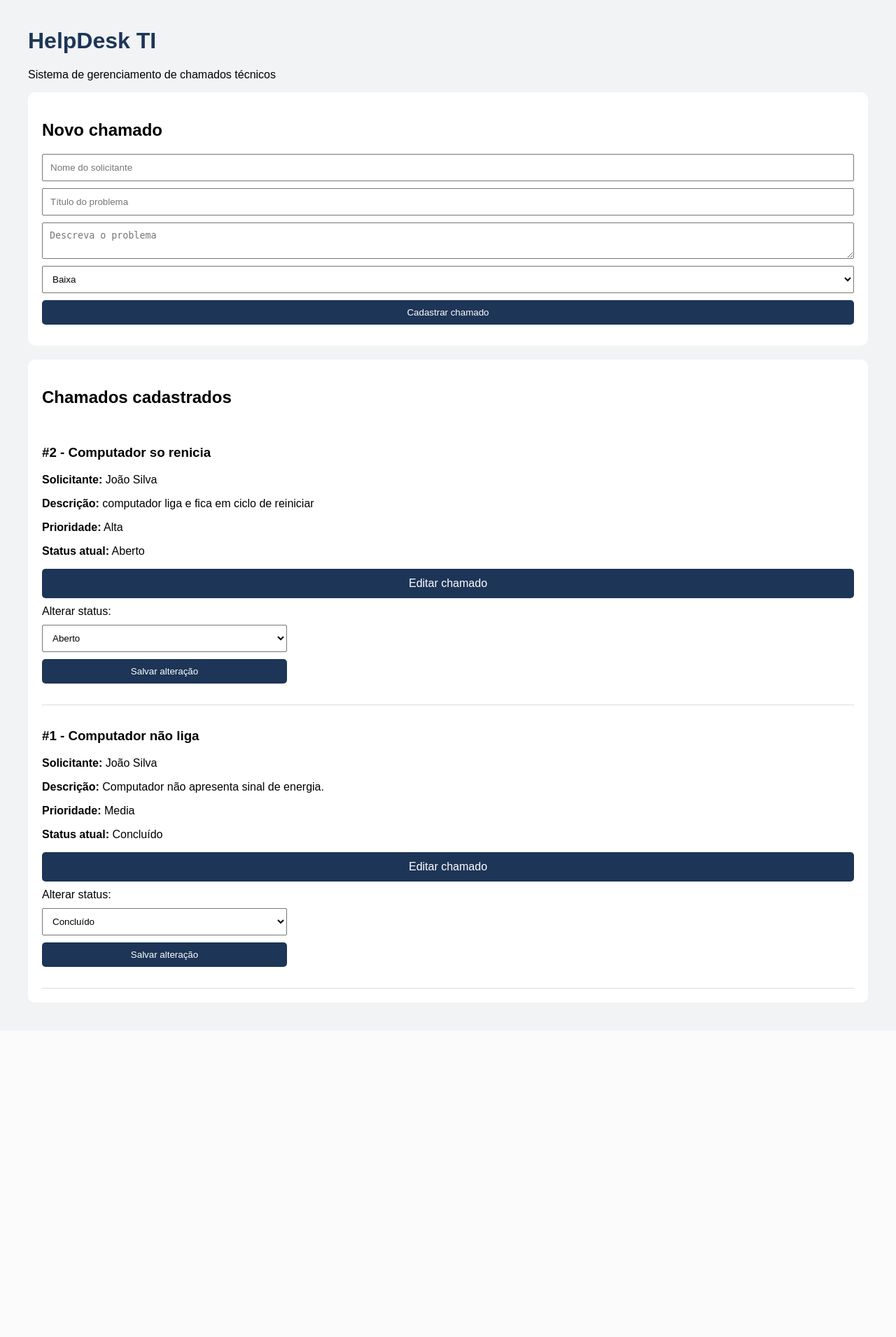
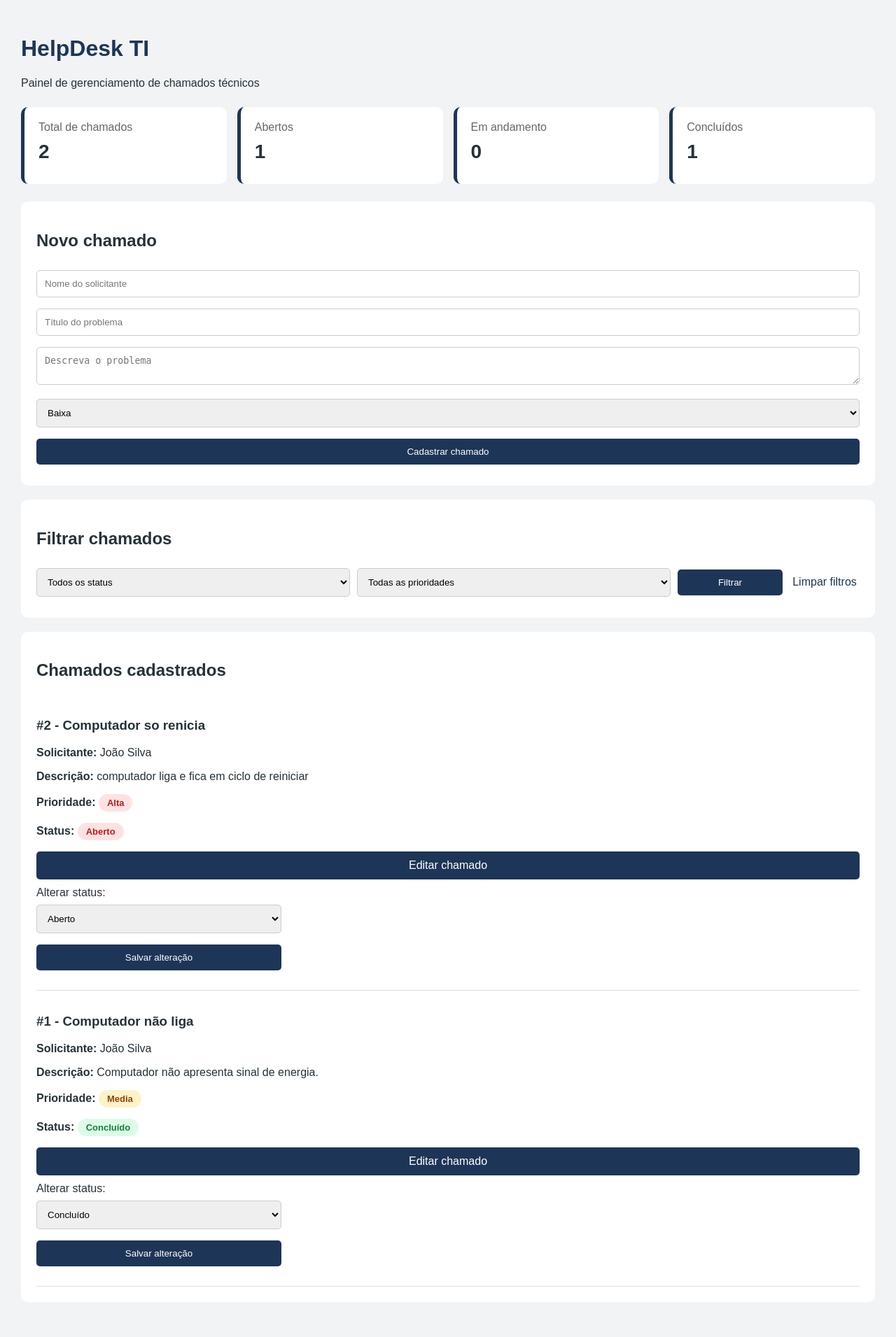
Before and after one commit to ThiagoTJB/HelpDesk-TI, a Flask app: page / in a window 1280 px wide. Shown: the whole page at 70% size. Before the commit the page ends 1413 px from the top, so only its background shows below. Run offline with Flask 3, Linux system fonts and the light colour scheme; data comes from the database, SQL or seed files in the repository; both versions use the stored data as it was after the commit.

Commit message:
v04
adicionado os filtros de chamados

```diff
--- a/app.py
+++ b/app.py
@@ -4,12 +4,11 @@ import sqlite3
 
 app = Flask(__name__)
 
-# Conexão com o banco de dados
+
 def conectar():
     return sqlite3.connect("database.db")
 
 
-# Criação do banco de dados
 def criar_banco():
     banco = conectar()
 
@@ -28,18 +27,59 @@ def criar_banco():
     banco.close()
 
 
-# Página inicial: listar chamados
+# Página inicial e painel administrativo
 @app.route("/")
 def inicio():
     banco = conectar()
 
-    chamados = banco.execute(
-        "SELECT * FROM chamados ORDER BY id DESC"
-    ).fetchall()
+    # Filtros
+    status = request.args.get("status", "")
+    prioridade = request.args.get("prioridade", "")
+
+    sql = "SELECT * FROM chamados WHERE 1=1"
+    parametros = []
+
+    if status:
+        sql += " AND status = ?"
+        parametros.append(status)
+
+    if prioridade:
+        sql += " AND prioridade = ?"
+        parametros.append(prioridade)
+
+    sql += " ORDER BY id DESC"
+
+    chamados = banco.execute(sql, parametros).fetchall()
+
+    # Indicadores do painel
+    total = banco.execute(
+        "SELECT COUNT(*) FROM chamados"
+    ).fetchone()[0]
+
+    abertos = banco.execute(
+        "SELECT COUNT(*) FROM chamados WHERE status = 'Aberto'"
+    ).fetchone()[0]
+
+    andamento = banco.execute(
+        "SELECT COUNT(*) FROM chamados WHERE status = 'Em andamento'"
+    ).fetchone()[0]
+
+    concluidos = banco.execute(
+        "SELECT COUNT(*) FROM chamados WHERE status = 'Concluído'"
+    ).fetchone()[0]
 
     banco.close()
 
-    return render_template("index.html", chamados=chamados)
+    return render_template(
+        "index.html",
+        chamados=chamados,
+        total=total,
+        abertos=abertos,
+        andamento=andamento,
+        concluidos=concluidos,
+        status_selecionado=status,
+        prioridade_selecionada=prioridade
+    )
 
 
 # Cadastrar chamado
@@ -87,7 +127,7 @@ def atualizar(id):
     return redirect("/")
 
 
-# Editar informações do chamado
+# Editar chamado
 @app.route("/editar/<int:id>", methods=["GET", "POST"])
 def editar(id):
     banco = conectar()
@@ -125,7 +165,6 @@ def editar(id):
     return render_template("editar.html", chamado=chamado)
 
 
-# Inicialização do sistema
 if __name__ == "__main__":
     criar_banco()
     app.run(debug=True)
--- a/templates/index.html
+++ b/templates/index.html
@@ -4,32 +4,67 @@
 
 <head>
     <meta charset="UTF-8">
-    <title>HelpDesk TI</title>
+    <meta name="viewport" content="width=device-width, initial-scale=1.0">
+    <title>HelpDesk TI | Painel</title>
 
     <style>
+        * {
+            box-sizing: border-box;
+        }
+
         body {
             font-family: Arial, sans-serif;
             background: #f1f3f5;
-            margin: 40px;
+            margin: 0;
+            padding: 30px;
+            color: #263238;
         }
 
         h1 {
             color: #1d3557;
         }
 
+        .cabecalho {
+            margin-bottom: 25px;
+        }
+
+        .painel {
+            display: grid;
+            grid-template-columns: repeat(4, 1fr);
+            gap: 15px;
+            margin-bottom: 25px;
+        }
+
+        .card {
+            background: white;
+            padding: 20px;
+            border-radius: 10px;
+            border-left: 5px solid #1d3557;
+        }
+
+        .card h2 {
+            font-size: 28px;
+            margin: 10px 0;
+        }
+
+        .card p {
+            color: #666;
+            margin: 0;
+        }
+
         .container {
             background: white;
-            padding: 20px;
+            padding: 22px;
             border-radius: 10px;
             margin-bottom: 20px;
         }
 
         input, textarea, select, button {
-            display: block;
             width: 100%;
-            padding: 10px;
-            margin: 10px 0;
-            box-sizing: border-box;
+            padding: 11px;
+            margin: 8px 0;
+            border-radius: 5px;
+            border: 1px solid #ccc;
         }
 
         button {
@@ -37,7 +72,23 @@
             color: white;
             border: none;
             cursor: pointer;
-            border-radius: 5px;
+        }
+
+        button:hover {
+            background: #294b78;
+        }
+
+        .filtros {
+            display: grid;
+            grid-template-columns: 1fr 1fr 150px 100px;
+            gap: 10px;
+            align-items: center;
+        }
+
+        .limpar {
+            color: #1d3557;
+            text-decoration: none;
+            text-align: center;
         }
 
         .chamado {
@@ -45,45 +96,121 @@
             padding: 15px 0 20px;
         }
 
-        .status-form {
-            max-width: 350px;
-        }
-
         .botao-editar {
             display: block;
             background: #1d3557;
             color: white;
-            padding: 12px;
+            padding: 11px;
             text-align: center;
             text-decoration: none;
             border-radius: 5px;
             margin: 10px 0;
         }
+
+        .status-form {
+            max-width: 350px;
+        }
+
+        @media (max-width: 750px) {
+            body {
+                padding: 15px;
+            }
+
+            .painel {
+                grid-template-columns: repeat(2, 1fr);
+            }
+
+            .filtros {
+                grid-template-columns: 1fr;
+            }
+        }
+
+
+.badge-status {
+    display: inline-block;
+    padding: 5px 12px;
+    border-radius: 20px;
+    font-size: 13px;
+    font-weight: bold;
+}
+
+.aberto {
+    background: #fee2e2;
+    color: #b91c1c;
+}
+
+.andamento {
+    background: #dbeafe;
+    color: #1d4ed8;
+}
+
+.concluido {
+    background: #dcfce7;
+    color: #15803d;
+}
+
+.prioridade-alta {
+    background: #fee2e2;
+    color: #b91c1c;
+}
+
+.prioridade-media {
+    background: #fef3c7;
+    color: #92400e;
+}
+
+.prioridade-baixa {
+    background: #dcfce7;
+    color: #15803d;
+}
+
     </style>
-
 </head>
 
 <body>
 
-    <h1>HelpDesk TI</h1>
-    <p>Sistema de gerenciamento de chamados técnicos</p>
+    <div class="cabecalho">
+        <h1>HelpDesk TI</h1>
+        <p>Painel de gerenciamento de chamados técnicos</p>
+    </div>
 
-    <!-- Cadastro de chamados -->
+    <!-- Indicadores -->
+    <div class="painel">
+
+        <div class="card">
+            <p>Total de chamados</p>
+            <h2>{{ total }}</h2>
+        </div>
+
+        <div class="card">
+            <p>Abertos</p>
+            <h2>{{ abertos }}</h2>
+        </div>
+
+        <div class="card">
+            <p>Em andamento</p>
+            <h2>{{ andamento }}</h2>
+        </div>
+
+        <div class="card">
+            <p>Concluídos</p>
+            <h2>{{ concluidos }}</h2>
+        </div>
+
+    </div>
+
+    <!-- Cadastro -->
     <div class="container">
 
         <h2>Novo chamado</h2>
 
         <form action="/cadastrar" method="POST">
 
-            <input type="text"
-                   name="solicitante"
-                   placeholder="Nome do solicitante"
-                   required>
+            <input type="text" name="solicitante"
+                   placeholder="Nome do solicitante" required>
 
-            <input type="text"
-                   name="titulo"
-                   placeholder="Título do problema"
-                   required>
+            <input type="text" name="titulo"
+                   placeholder="Título do problema" required>
 
             <textarea name="descricao"
                       placeholder="Descreva o problema"
@@ -95,15 +222,66 @@
                 <option value="Alta">Alta</option>
             </select>
 
-            <button type="submit">
-                Cadastrar chamado
-            </button>
+            <button type="submit">Cadastrar chamado</button>
 
         </form>
 
     </div>
 
-    <!-- Listagem de chamados -->
+    <!-- Filtros -->
+    <div class="container">
+
+        <h2>Filtrar chamados</h2>
+
+        <form action="/" method="GET" class="filtros">
+
+            <select name="status">
+                <option value="">Todos os status</option>
+
+                <option value="Aberto"
+                {% if status_selecionado == 'Aberto' %}selected{% endif %}>
+                    Aberto
+                </option>
+
+                <option value="Em andamento"
+                {% if status_selecionado == 'Em andamento' %}selected{% endif %}>
+                    Em andamento
+                </option>
+
+                <option value="Concluído"
+                {% if status_selecionado == 'Concluído' %}selected{% endif %}>
+                    Concluído
+                </option>
+            </select>
+
+            <select name="prioridade">
+                <option value="">Todas as prioridades</option>
+
+                <option value="Baixa"
+                {% if prioridade_selecionada == 'Baixa' %}selected{% endif %}>
+                    Baixa
+                </option>
+
+                <option value="Media"
+                {% if prioridade_selecionada == 'Media' %}selected{% endif %}>
+                    Média
+                </option>
+
+                <option value="Alta"
+                {% if prioridade_selecionada == 'Alta' %}selected{% endif %}>
+                    Alta
+                </option>
+            </select>
+
+            <button type="submit">Filtrar</button>
+
+            <a href="/" class="limpar">Limpar filtros</a>
+
+        </form>
+
+    </div>
+
+    <!-- Listagem -->
     <div class="container">
 
         <h2>Chamados cadastrados</h2>
@@ -114,29 +292,37 @@
 
                 <h3>#{{ chamado[0] }} - {{ chamado[2] }}</h3>
 
-                <p>
-                    <b>Solicitante:</b> {{ chamado[1] }}
-                </p>
+                <p><b>Solicitante:</b> {{ chamado[1] }}</p>
+                <p><b>Descrição:</b> {{ chamado[3] }}</p>
 
-                <p>
-                    <b>Descrição:</b> {{ chamado[3] }}
-                </p>
+<p>
+    <b>Prioridade:</b>
 
-                <p>
-                    <b>Prioridade:</b> {{ chamado[4] }}
-                </p>
+    <span class="badge-status
+        {% if chamado[4] == 'Alta' %}prioridade-alta
+        {% elif chamado[4] == 'Media' %}prioridade-media
+        {% else %}prioridade-baixa{% endif %}">
+        {{ chamado[4] }}
+    </span>
+</p>
 
-                <p>
-                    <b>Status atual:</b> {{ chamado[5] }}
-                </p>
+<p>
+    <b>Status:</b>
 
-                <!-- Botão de edição -->
+    <span class="badge-status
+        {% if chamado[5] == 'Aberto' %}aberto
+        {% elif chamado[5] == 'Em andamento' %}andamento
+        {% else %}concluido{% endif %}">
+        {{ chamado[5] }}
+    </span>
+</p>
+
+
                 <a class="botao-editar"
                    href="/editar/{{ chamado[0] }}">
                     Editar chamado
                 </a>
 
-                <!-- Alteração de status -->
                 <form class="status-form"
                       action="/atualizar/{{ chamado[0] }}"
                       method="POST">
@@ -162,9 +348,7 @@
 
                     </select>
 
-                    <button type="submit">
-                        Salvar alteração
-                    </button>
+                    <button type="submit">Salvar alteração</button>
 
                 </form>
 
@@ -172,7 +356,7 @@
 
         {% else %}
 
-            <p>Nenhum chamado cadastrado.</p>
+            <p>Nenhum chamado encontrado.</p>
 
         {% endfor %}
 
```
Also changed, not shown: database.db.
